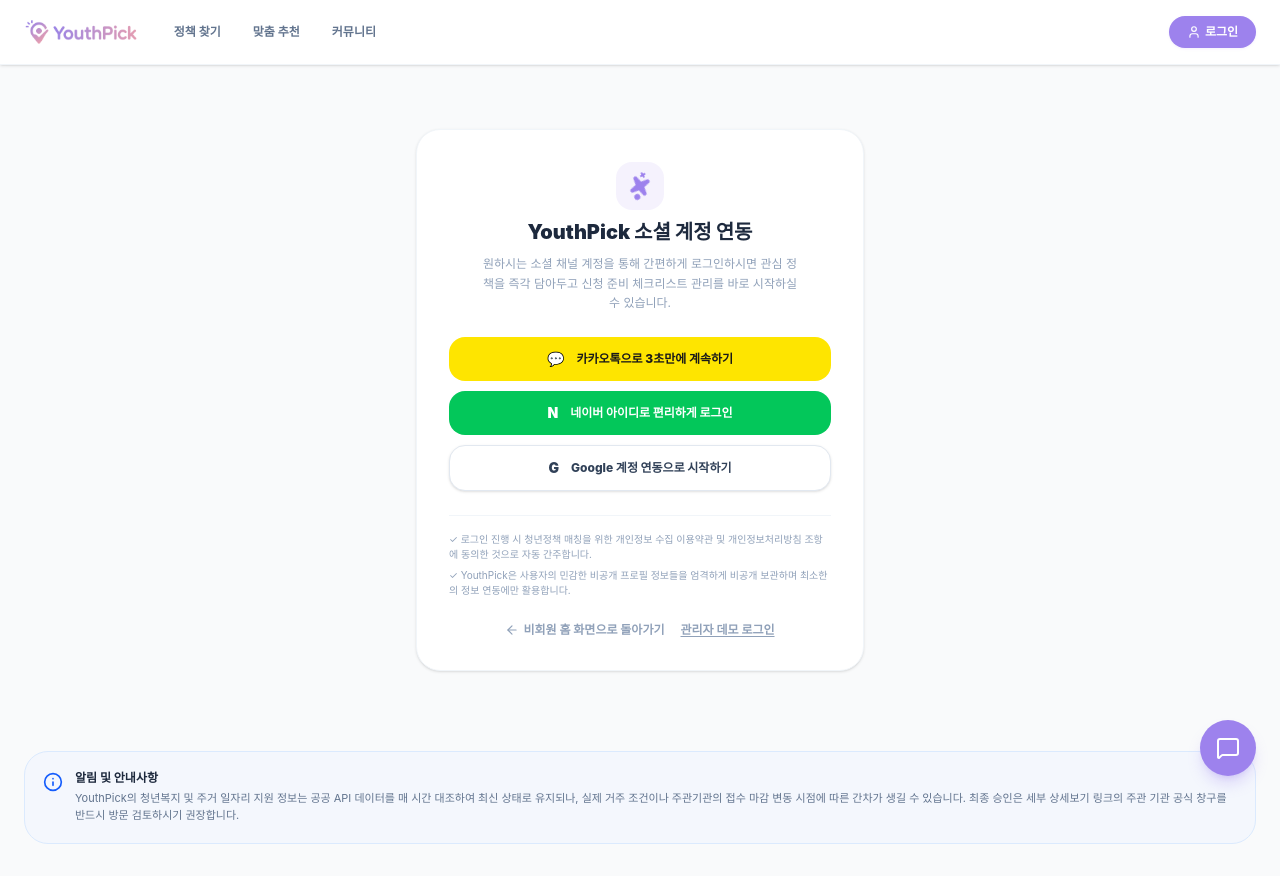
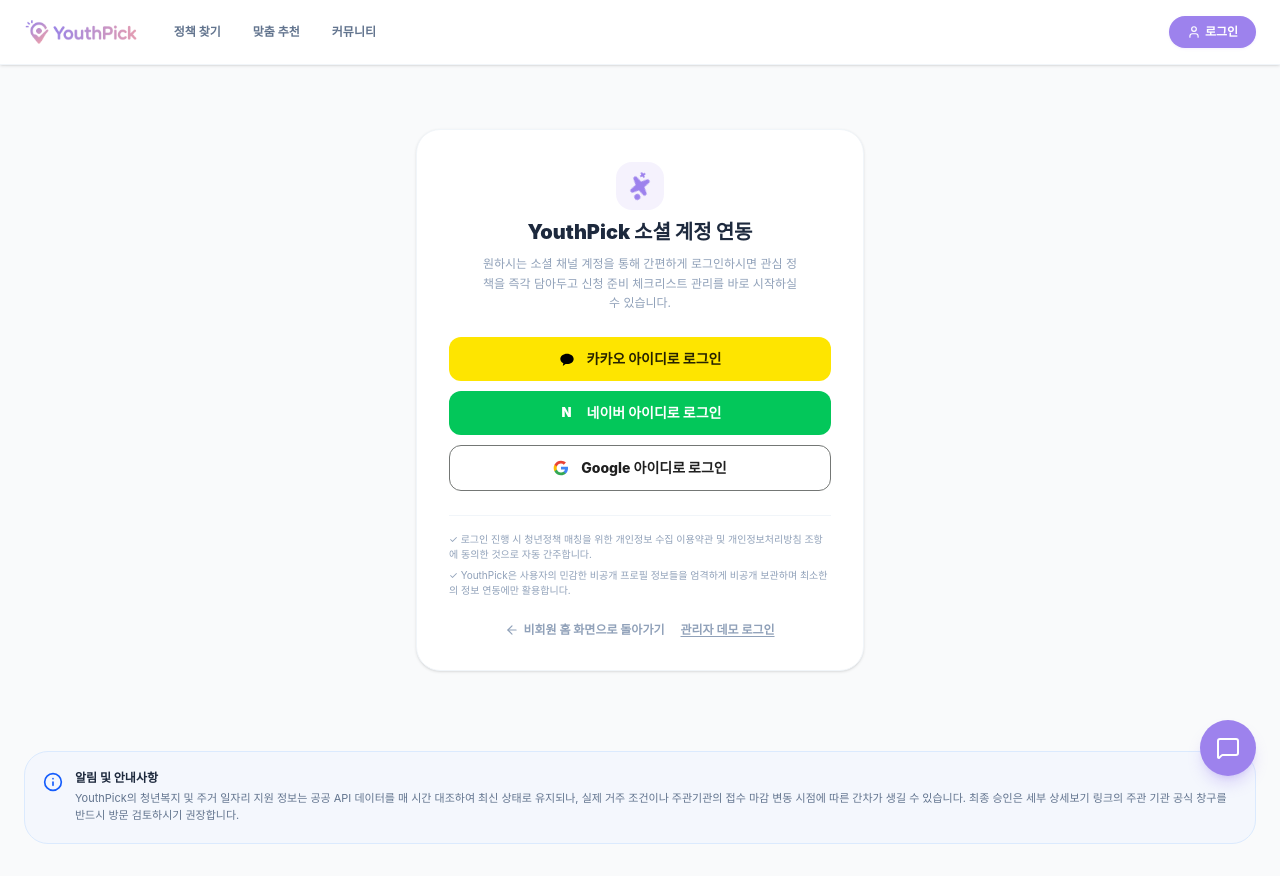
Before and after one commit to YouthPick/front-end, a React (Vite) app: page /login in a window 1280 px wide. Built offline with nearby package versions, Linux system fonts and the light colour scheme; a web font is replaced by a local one.

Commit message:
fix: 소셜 로그인 버튼 공식 브랜드 가이드 준수 개선 (#68)
카카오/구글 공식 브랜드 가이드를 확인해 이모지·텍스트 아이콘을 공식 심볼 SVG로
교체하고, 색상·radius·아이콘 정렬·폰트 굵기·레이블 문구를 통일했다.

Closes #65

```diff
--- a/src/features/auth/components/SocialLoginPanel.tsx
+++ b/src/features/auth/components/SocialLoginPanel.tsx
@@ -2,9 +2,57 @@ import { ArrowLeft, Sparkles } from 'lucide-react';
 
 import type { UserRole } from '@/entities/user';
 
-// 소셜 채널 공식 브랜드 컬러 — 디자인 토큰 대상이 아닌 외부 브랜드 가이드 고정값.
-const KAKAO_BRAND_CLASSES = 'bg-[#FEE500] text-[#191919]';
+// 소셜 채널 공식 브랜드 컬러/규격 — 디자인 토큰 대상이 아닌 각 사 브랜드 가이드 고정값.
+// 카카오: https://developers.kakao.com/docs/latest/ko/kakaologin/design-guide
+// 구글: https://developers.google.com/identity/branding-guidelines
+const KAKAO_BRAND_CLASSES = 'bg-[#FEE500] text-black/85';
 const NAVER_BRAND_CLASSES = 'bg-[#03C75A] text-white';
+const GOOGLE_BRAND_CLASSES = 'bg-white text-[#1F1F1F] border border-[#747775]';
+
+function KakaoSymbol() {
+  return (
+    <svg viewBox="0 0 24 24" fill="none" className="h-4 w-4 shrink-0" aria-hidden="true">
+      <path
+        fill="#000000"
+        d="M12 4C6.477 4 2 7.523 2 11.86c0 2.783 1.826 5.234 4.583 6.646-.2.75-.727 2.725-.833 3.148-.13.523.19.516.402.375.166-.11 2.646-1.797 3.72-2.53.7.103 1.42.157 2.128.157 5.523 0 10-3.523 10-7.796C22 7.523 17.523 4 12 4Z"
+      />
+    </svg>
+  );
+}
+
+function NaverSymbol() {
+  return (
+    <span
+      className="flex h-4 w-4 shrink-0 items-center justify-center text-[13px] font-black leading-none text-white"
+      aria-hidden="true"
+    >
+      N
+    </span>
+  );
+}
+
+function GoogleSymbol() {
+  return (
+    <svg viewBox="0 0 48 48" className="h-4 w-4 shrink-0" aria-hidden="true">
+      <path
+        fill="#4285F4"
+        d="M45.12 24.5c0-1.56-.14-3.06-.4-4.5H24v8.51h11.84c-.51 2.75-2.06 5.08-4.39 6.64v5.52h7.11c4.16-3.83 6.56-9.47 6.56-16.17z"
+      />
+      <path
+        fill="#34A853"
+        d="M24 46c5.94 0 10.92-1.97 14.56-5.33l-7.11-5.52c-1.97 1.32-4.49 2.1-7.45 2.1-5.73 0-10.58-3.87-12.31-9.07H4.34v5.7C7.96 41.07 15.4 46 24 46z"
+      />
+      <path
+        fill="#FBBC05"
+        d="M11.69 28.18C11.25 26.86 11 25.45 11 24s.25-2.86.69-4.18v-5.7H4.34C2.85 17.09 2 20.45 2 24s.85 6.91 2.34 9.88l7.35-5.7z"
+      />
+      <path
+        fill="#EA4335"
+        d="M24 10.75c3.23 0 6.13 1.11 8.41 3.29l6.31-6.31C34.91 4.18 29.93 2 24 2 15.4 2 7.96 6.93 4.34 14.12l7.35 5.7c1.73-5.2 6.58-9.07 12.31-9.07z"
+      />
+    </svg>
+  );
+}
 
 interface SocialLoginPanelProps {
   onSocialLogin: (provider: string, role?: UserRole) => void;
@@ -33,28 +81,28 @@ export function SocialLoginPanel({ onSocialLogin, onBackToHome }: SocialLoginPan
         <button
           type="button"
           onClick={() => onSocialLogin('카카오')}
-          className={`flex w-full items-center justify-center space-x-3 rounded-2xl py-3 text-xs font-extrabold hover:brightness-95 transition-all cursor-pointer ${KAKAO_BRAND_CLASSES}`}
+          className={`flex w-full items-center justify-center space-x-3 rounded-xl py-3 text-sm font-extrabold hover:brightness-95 transition-all cursor-pointer ${KAKAO_BRAND_CLASSES}`}
         >
-          <span className="text-sm font-black">💬</span>
-          <span>카카오톡으로 3초만에 계속하기</span>
+          <KakaoSymbol />
+          <span>카카오 아이디로 로그인</span>
         </button>
 
         <button
           type="button"
           onClick={() => onSocialLogin('네이버')}
-          className={`flex w-full items-center justify-center space-x-3 rounded-2xl py-3 text-xs font-extrabold hover:brightness-95 transition-all cursor-pointer ${NAVER_BRAND_CLASSES}`}
+          className={`flex w-full items-center justify-center space-x-3 rounded-xl py-3 text-sm font-extrabold hover:brightness-95 transition-all cursor-pointer ${NAVER_BRAND_CLASSES}`}
         >
-          <span className="text-sm font-black">N</span>
-          <span>네이버 아이디로 편리하게 로그인</span>
+          <NaverSymbol />
+          <span>네이버 아이디로 로그인</span>
         </button>
 
         <button
           type="button"
           onClick={() => onSocialLogin('Google')}
-          className="flex w-full items-center justify-center space-x-3 rounded-2xl border border-slate-200 bg-white py-3 text-xs font-extrabold text-slate-700 hover:bg-slate-50 transition-all cursor-pointer shadow-sm"
+          className={`flex w-full items-center justify-center space-x-3 rounded-xl py-3 text-sm font-extrabold hover:bg-black/5 transition-all cursor-pointer ${GOOGLE_BRAND_CLASSES}`}
         >
-          <span className="text-sm font-black">G</span>
-          <span>Google 계정 연동으로 시작하기</span>
+          <GoogleSymbol />
+          <span>Google 아이디로 로그인</span>
         </button>
       </div>
 
```
